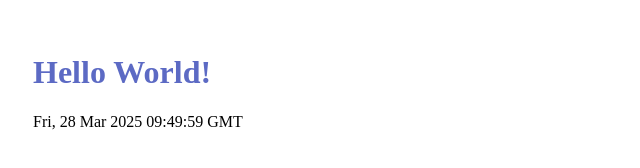
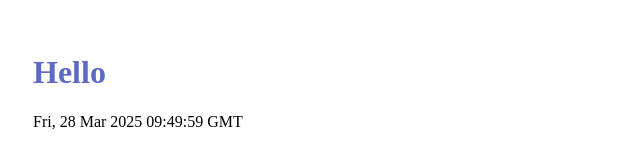
Before and after one commit to dattachahal1/HTML_Demo1, a plain HTML site: page index.html in a window 1280 px wide. Shown: the whole page, without its empty margins (0-640 px from the left). Drawn offline with Linux system fonts and the light colour scheme.

Commit message:
Chenges in index file

```diff
--- a/index.html
+++ b/index.html
@@ -5,7 +5,7 @@
     <link rel="stylesheet" href="styles.css" />
   </head>
   <body>
-      <h1 class="title">Hello World! </h1>
+      <h1 class="title">Hello   </h1>
       <p id="currentTime"></p>
       <script src="script.js"></script>
   </body>
```
